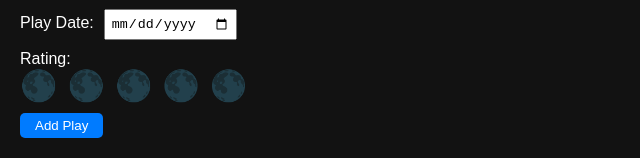
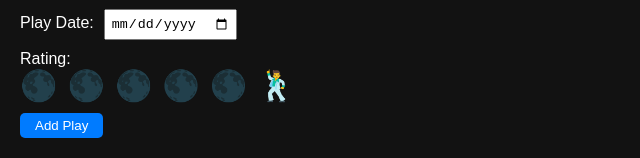
Before and after one commit to tescoboy/serious-theatre, a React (Create React App) app: page / in a window 1280 px wide. Shown: the part 178-336 px from the top of the page, without its empty margins (0-640 px from the left). Built offline with nearby package versions, Linux system fonts and the light colour scheme; the HTML template or start-up script is replaced by a standard one.

Commit message:
Update App.js

```diff
--- a/src/App.js
+++ b/src/App.js
@@ -35,6 +35,8 @@ const App = () => {
 
   // Handle moon click for rating
   const handleMoonClick = (position) => {
+    if (rating === 6) return; // Prevent changing when "Standing Ovation" is selected
+
     const currentState = getMoonState(position);
     if (currentState === "empty") {
       setRating(position + 1);
@@ -45,8 +47,14 @@ const App = () => {
     }
   };
 
+  // Handle "Standing Ovation" click
+  const handleStandingOvationClick = () => {
+    setRating(rating === 6 ? 0 : 6); // Toggle Standing Ovation
+  };
+
   // Determine the current state of a moon (full, half, empty)
   const getMoonState = (position) => {
+    if (rating === 6) return "standing"; // Override for "Standing Ovation"
     const fullMoons = Math.floor(rating);
     const hasHalfMoon = rating % 1 !== 0;
     if (position < fullMoons) return "full";
@@ -57,7 +65,7 @@ const App = () => {
   // Render moons for rating input
   const renderMoonInput = () => {
     return (
-      <div style={{ display: "flex", gap: "10px", cursor: "pointer" }}>
+      <div style={{ display: "flex", gap: "10px", alignItems: "center", cursor: "pointer" }}>
         {[0, 1, 2, 3, 4].map((position) => {
           const state = getMoonState(position);
           return (
@@ -74,12 +82,23 @@ const App = () => {
             </span>
           );
         })}
+        <span
+          onClick={handleStandingOvationClick}
+          style={{
+            fontSize: "30px",
+            cursor: "pointer",
+            color: rating === 6 ? "#32CD32" : "#ccc",
+          }}
+        >
+          🕺
+        </span>
       </div>
     );
   };
 
-  // Render moons for display in the table
-  const renderMoons = (rating) => {
+  // Render moons and standing ovation for display in the table
+  const renderRating = (rating) => {
+    if (rating === 6) return "🕺 Standing Ovation";
     const fullMoons = Math.floor(rating);
     const hasHalfMoon = rating % 1 !== 0;
     const moons = Array(fullMoons).fill("🌕");
@@ -159,7 +178,7 @@ const App = () => {
                 <td style={{ border: "1px solid #ddd", padding: "8px" }}>{play.name}</td>
                 <td style={{ border: "1px solid #ddd", padding: "8px" }}>{play.date}</td>
                 <td style={{ border: "1px solid #ddd", padding: "8px" }}>
-                  {renderMoons(play.rating)}
+                  {renderRating(play.rating)}
                 </td>
               </tr>
             ))}
```
